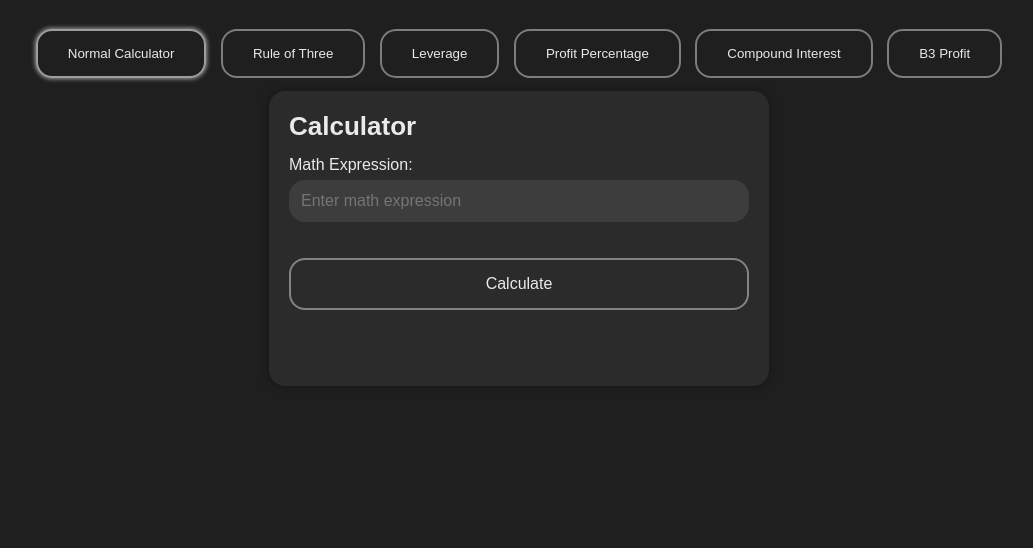
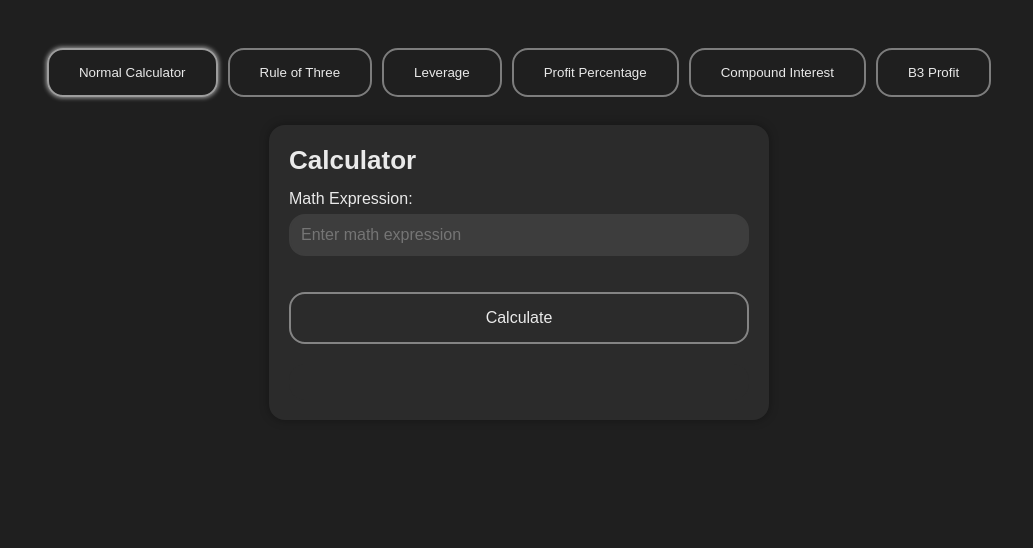
Before and after one commit to trembosauro/calcs, a website: page index.html in a window 1280 px wide. Shown: the whole page, without its empty margins (121-1154 px from the left). Drawn offline with nearby package versions, Linux system fonts and the light colour scheme.

Commit message:
fix: align toggle button spacing

```diff
--- a/style.css
+++ b/style.css
@@ -31,12 +31,12 @@ body {
   font-size: 16px;
 }
 
-.button-container {
+.toggle-buttons {
   display: flex;
   justify-content: center;
   flex-wrap: wrap;
-  margin-bottom: 20px;
-  margin-top: 24px;
+  gap: 10px;
+  margin: 24px 0 20px 0;
 }
 
 .toggle-button {
@@ -46,7 +46,6 @@ body {
   background-color: transparent;
   color: var(--white);
   cursor: pointer;
-  margin: 5px;
   transition: background-color 0.3s, color 0.3s, border-color 0.3s, box-shadow 0.35s;
 }
 
```
